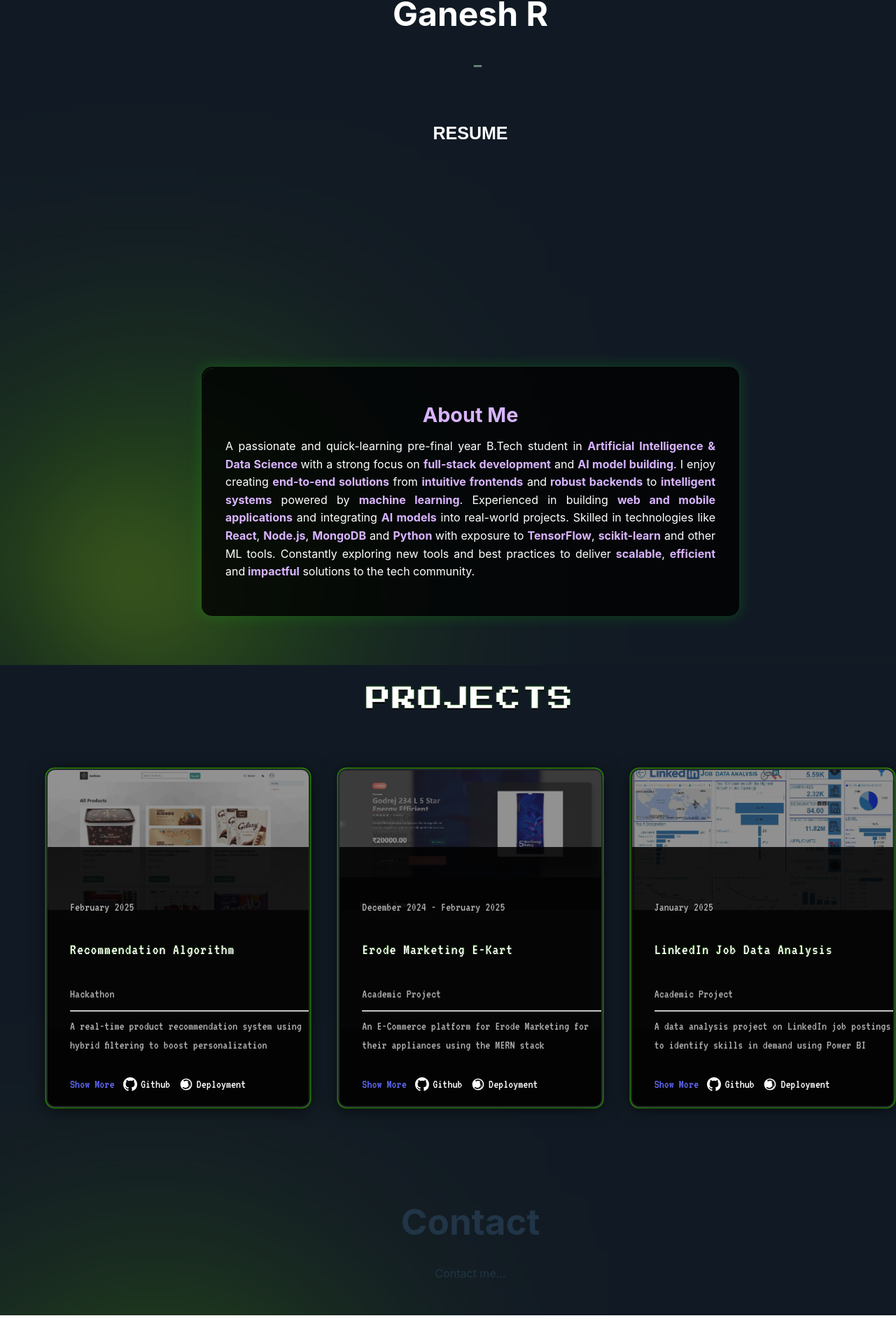
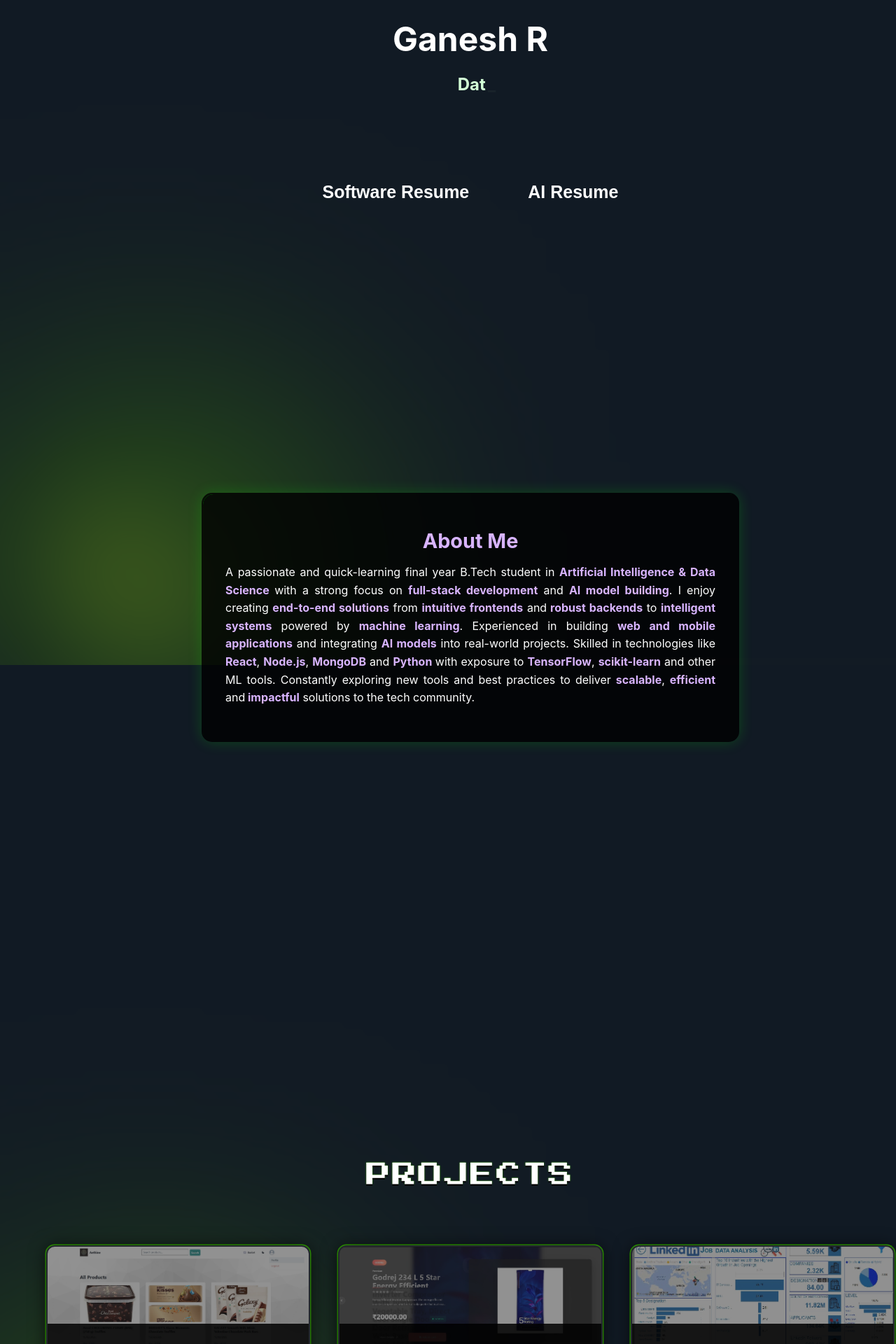
Before and after one commit to Ganesh-M01/Portfolio, a React (Vite) app: page / in a window 1280 px wide. Shown: the part 340-2260 px from the top of the page at 70% size. Before the commit the page ends 2219 px from the top, so only its background shows below. Built offline with nearby package versions, Linux system fonts and the light colour scheme.

Commit message:
About page updated

```diff
--- a/src/pages/App.tsx
+++ b/src/pages/App.tsx
@@ -11,16 +11,16 @@ function App() {
     <>
       <div>
         <Navbar />
-        <div id="home">
+        <div id="home" style={{ minHeight: '100vh', paddingTop: '60px', paddingBottom: '60px' }}>
           <Home />
         </div>
-        <div id="about">
+        <div id="about" style={{ minHeight: '100vh', paddingTop: '60px', paddingBottom: '60px' }}>
           <About />
         </div>
-        <div id="projects">
+        <div id="projects" style={{ minHeight: '100vh', paddingTop: '60px', paddingBottom: '60px' }}>
           <Projects />
         </div>
-        <div id="contact">
+        <div id="contact" style={{ minHeight: '100vh', paddingTop: '60px', paddingBottom: '60px' }}>
           <Contact />
         </div>
       </div>
--- a/src/pages/about.tsx
+++ b/src/pages/about.tsx
@@ -6,7 +6,7 @@ const About = () => {
       <div className="card">
         <h1>About Me</h1>
         <p>
-          A passionate and quick-learning pre-final year B.Tech student in <span>Artificial Intelligence & Data Science </span>
+          A passionate and quick-learning final year B.Tech student in <span>Artificial Intelligence & Data Science </span>
           with a strong focus on <span>full-stack development</span> and <span>AI model building</span>.
           I enjoy creating <span>end-to-end solutions</span> from <span>intuitive frontends</span> and
           <span> robust backends</span> to <span>intelligent systems</span> powered by <span>machine learning</span>.
--- a/src/pages/home.tsx
+++ b/src/pages/home.tsx
@@ -19,9 +19,21 @@ const Home = () => {
             />
           </span>
         </h2>
-        <StyledButton>
-          <a href="https://drive.google.com/file/d/1DeTwXjisv3B3zF6ahEWXfrjCFEL3sJZ3/view?usp=drive_link" target="_blank" rel="noopener noreferrer">
-            <button>RESUME</button>
+        <StyledButton><br/><br/>
+          <a
+            href="https://drive.google.com/file/d/1HU4ZMo2DhXrgiR-HnqtplNnZvTCtytRC/view?usp=drive_link"
+            target="_blank"
+            rel="noopener noreferrer"
+          >
+            <button>Software Resume</button>
+          </a>
+          <a
+            href="https://drive.google.com/file/d/1znBfTC_NgAJRF8o6WR6I41mrowIHMDzG/view?usp=drive_link"
+            target="_blank"
+            rel="noopener noreferrer"
+            style={{ marginLeft: '1.5rem' }}
+          >
+            <button>AI Resume</button>
           </a>
         </StyledButton>
       </div>
```
